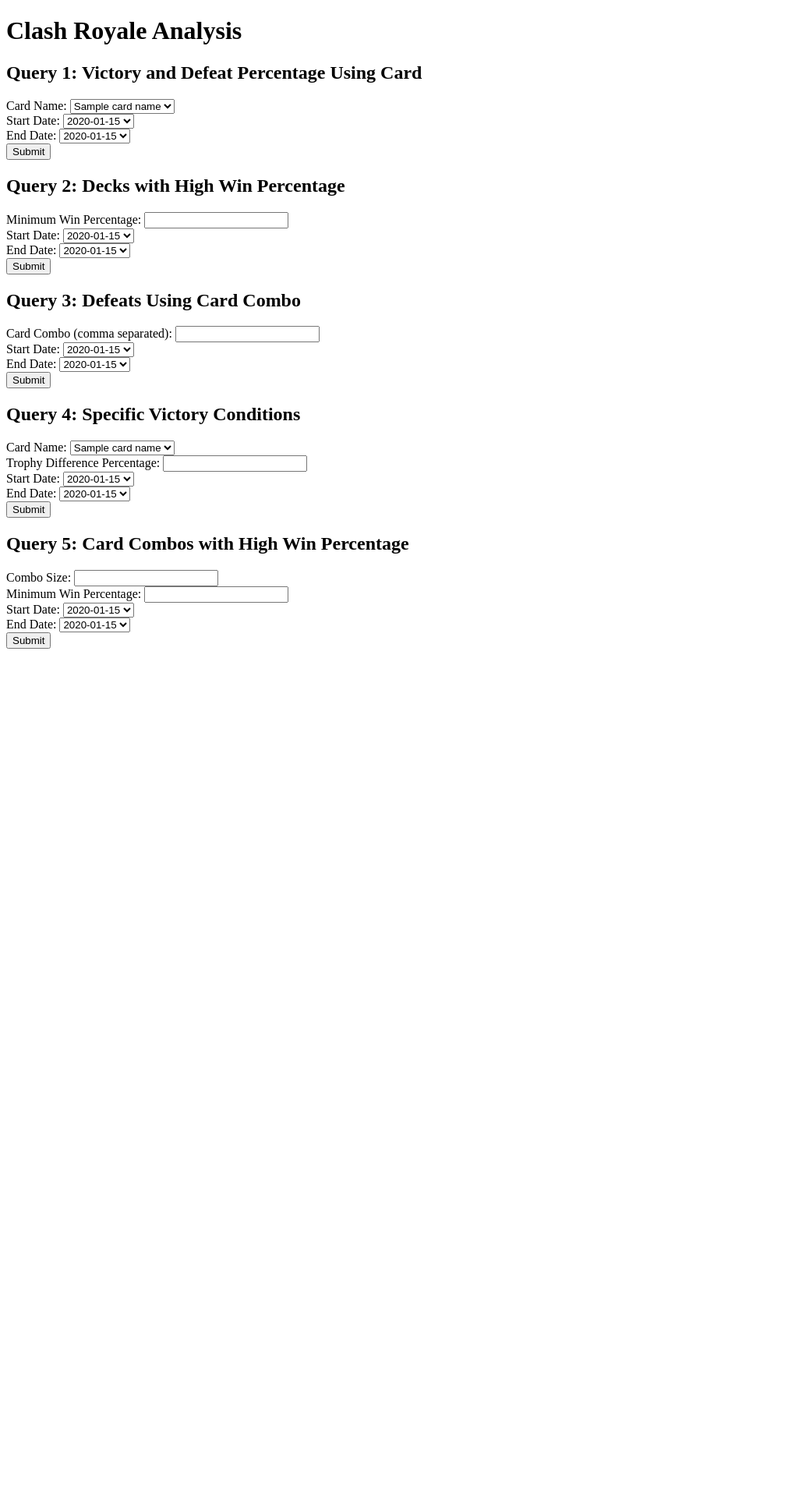
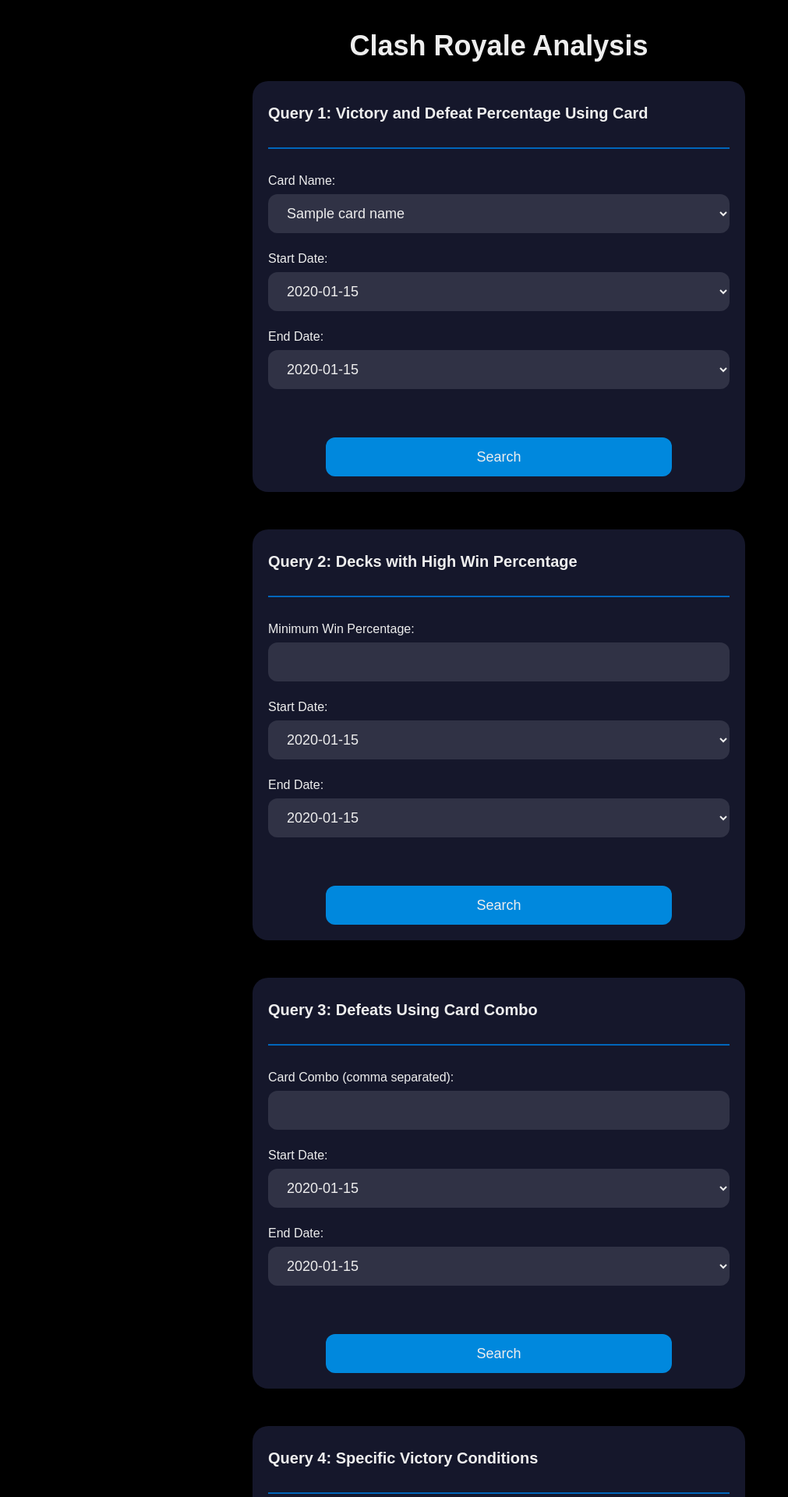
Before and after one commit to pedronatanaelfs/clash_royale_bd, a Flask app: template templates/index.html in a window 1280 px wide. Shown: the top 1920 px of the page at 78% size, without its empty margins (0-1011 px from the left). Before the commit the page ends 832 px from the top, so only its background shows below. Run offline with Flask 3, Linux system fonts and the light colour scheme; the template is opened without the code that fills it: most values are stand-ins (such as "Sample title", 1, 10 or a date in 2020).

Commit message:
adicionando interface gráfica principal

```diff
--- /dev/null
+++ b/static/main.css
@@ -0,0 +1,87 @@
+body {
+    align-items: center;
+    background-color: #000;
+    display: flex;
+    flex-direction: column;
+    height: 100vh;
+  }
+
+  form {
+    background-color: #15172b;
+    border-radius: 20px;
+    box-sizing: border-box;
+    padding: 20px;
+    max-width: 50%;
+    margin-bottom: 48px;
+  }
+
+  .projectTitle{
+    color: #eee;
+    font-family: sans-serif;
+    font-size: 36px;
+    font-weight: 600;
+    margin-top: 30px;
+  }
+
+  .queryTitle {
+    color: #eee;
+    font-family: sans-serif;
+    font-size: 20px;
+    font-weight: 600;
+    margin-top: 10px;
+    margin-bottom: 32px;
+  }
+
+  .component-container {
+    position: relative;
+    width: 100%;
+  }
+
+  .selectBox {
+    background-color: #303245;
+    border-radius: 12px;
+    border: 0;
+    box-sizing: border-box;
+    color: #eee;
+    font-size: 18px;
+    height: 50px;
+    outline: 0;
+    padding: 0px 20px 0;
+    margin: 8px 0 24px 0;
+    width: 100%;
+  }
+
+  .componentTitle {
+    color: #eee;
+    font-family: sans-serif;
+    font-size: 16px;
+  }
+
+  .searchButton {
+    background-color: #08d;
+    border-radius: 12px;
+    border: 0;
+    box-sizing: border-box;
+    color: #eee;
+    cursor: pointer;
+    font-size: 18px;
+    height: 50px;
+    margin-top: 38px;
+    outline: 0;
+    text-align: center;
+    width: 75%;
+  }
+
+  .searchButton:active {
+    background-color: #06b;
+  }
+
+  .buttonContainer{
+    display: flex;
+    justify-content: center;
+  }
+
+  hr.divider{
+    margin-bottom: 32px;
+    border: 1px solid #06b;
+  }
--- a/templates/index.html
+++ b/templates/index.html
@@ -4,133 +4,166 @@
     <meta charset="UTF-8">
     <meta name="viewport" content="width=device-width, initial-scale=1.0">
     <title>Clash Royale Analysis</title>
+    <link rel="stylesheet" href="{{ url_for('static', filename='main.css') }}" />
 </head>
 <body>
-    <h1>Clash Royale Analysis</h1>
+    <h1 class="projectTitle">Clash Royale Analysis</h1>
+    <form action="/victory_percentage" method="post">
+        <h2 class="queryTitle">Query 1: Victory and Defeat Percentage Using Card</h2>
+        <hr class="divider">
 
-    <h2>Query 1: Victory and Defeat Percentage Using Card</h2>
-    <form action="/victory_percentage" method="post">
-        <label for="card_name">Card Name:</label>
-        <select id="card_name" name="card_name" required>
+        <div class="component-container">
+            <label class="componentTitle" for="card_name">Card Name:</label>
+
+            <select id="card_name" class="selectBox" name="card_name" required>
                 {% for card_name in card_names %}
                 <option value="{{ card_name }}">{{ card_name }}</option>
                 {% endfor %}
             </select>
-        <br>
-        <label for="start_time">Start Date:</label>
-        <select id="start_time" name="start_time" required>
+
+            <label for="start_time" class="componentTitle">Start Date:</label>
+
+            <select id="start_time"  class="selectBox" name="start_time" required>
                 {% for battle_date in battle_dates %}
                 <option value="{{ battle_date }}">{{ battle_date }}</option>
                 {% endfor %}
             </select>
-        <br>
-        <label for="end_time">End Date:</label>
-        <select id="end_time" name="end_time" required>
+
+            <label for="end_time" class="componentTitle">End Date:</label>
+
+            <select id="end_time" class="selectBox" name="end_time" required>
                 {% for battle_date in battle_dates %}
                 <option value="{{ battle_date }}">{{ battle_date }}</option>
                 {% endfor %}
             </select>
-        <br>
-        <button type="submit">Submit</button>
+            <div class="buttonContainer">
+                <button class="searchButton" type="submit">Search</button>
+            </div>
+        </div>
     </form>
 
-    <h2>Query 2: Decks with High Win Percentage</h2>
     <form action="/high_win_decks" method="post">
-        <label for="win_percentage">Minimum Win Percentage:</label>
-        <input type="number" id="win_percentage" name="win_percentage" required>
-        <br>
-        <label for="start_time_deck">Start Date:</label>
-        <select id="start_time_deck" name="start_time_deck" required>
+        <div class="queryTitle">Query 2: Decks with High Win Percentage</div>
+        <hr class="divider">
+
+        <div class="component-container">
+            <label for="win_percentage" class="componentTitle">Minimum Win Percentage:</label>
+            <input type="number" class="selectBox" id="win_percentage" name="win_percentage" required>
+
+            <label for="start_time_deck" class="componentTitle">Start Date:</label>
+            <select id="start_time_deck" class="selectBox" name="start_time_deck" required>
                 {% for battle_date in battle_dates %}
                 <option value="{{ battle_date }}">{{ battle_date }}</option>
                 {% endfor %}
             </select>
-        <br>
-        <label for="end_time_deck">End Date:</label>
-        <select id="end_time_deck" name="end_time_deck" required>
+
+            <label for="end_time_deck" class="componentTitle">End Date:</label>
+            <select id="end_time_deck" class="selectBox" name="end_time_deck" required>
                 {% for battle_date in battle_dates %}
                 <option value="{{ battle_date }}">{{ battle_date }}</option>
                 {% endfor %}
             </select>
-        <br>
-        <button type="submit">Submit</button>
+
+            <div class="buttonContainer">
+                <button class="searchButton" type="submit">Search</button>
+            </div>
+        </div>
     </form>
 
-    <h2>Query 3: Defeats Using Card Combo</h2>
+
     <form action="/defeats_with_combo" method="post">
-        <label for="combo">Card Combo (comma separated):</label>
-        <input type="text" id="combo" name="combo" required>
-        <br>
-        <label for="start_time_combo">Start Date:</label>
-        <select id="start_time_combo" name="start_time_combo" required>
+        <h2 class="queryTitle">Query 3: Defeats Using Card Combo</h2>
+        <hr class="divider">
+
+        <div class="component-container">
+            <label for="combo"class="componentTitle" >Card Combo (comma separated):</label>
+            <input type="text"class="selectBox"  id="combo" name="combo" required>
+
+            <label for="start_time_combo" class="componentTitle">Start Date:</label>
+            <select id="start_time_combo" class="selectBox" name="start_time_combo" required>
                 {% for battle_date in battle_dates %}
                 <option value="{{ battle_date }}">{{ battle_date }}</option>
                 {% endfor %}
             </select>
-        <br>
-        <label for="end_time_combo">End Date:</label>
-        <select id="end_time_combo" name="end_time_combo" required>
+
+            <label for="end_time_combo" class="componentTitle">End Date:</label>
+            <select id="end_time_combo" class="selectBox" name="end_time_combo" required>
                 {% for battle_date in battle_dates %}
                 <option value="{{ battle_date }}">{{ battle_date }}</option>
                 {% endfor %}
             </select>
-        <br>
-        <button type="submit">Submit</button>
+
+            <div class="buttonContainer">
+                <button class="searchButton" type="submit">Search</button>
+            </div>
+        </div>
     </form>
 
-    <h2>Query 4: Specific Victory Conditions</h2>
     <form action="/specific_victories" method="post">
-        <label for="card_name_victory">Card Name:</label>
-        <select id="card_name_victory" name="card_name_victory" required>
+        <h2 class="queryTitle">Query 4: Specific Victory Conditions</h2>
+        <hr class="divider">
+
+        <div class="component-container">
+            <label for="card_name_victory" class="componentTitle">Card Name:</label>
+            <select id="card_name_victory" class="selectBox" name="card_name_victory" required>
                 {% for card_name in card_names %}
                 <option value="{{ card_name }}">{{ card_name }}</option>
                 {% endfor %}
-        </select>
-        <br>
-        <label for="trophy_diff">Trophy Difference Percentage:</label>
-        <input type="number" id="trophy_diff" name="trophy_diff" required>
-        <br>
-        <label for="start_time_victory">Start Date:</label>
-        <select id="start_time_victory" name="start_time_victory" required>
+            </select>''
+
+            <label for="trophy_diff" class="componentTitle">Trophy Difference Percentage:</label>
+            <input type="number" class="selectBox"   id="trophy_diff" name="trophy_diff" required>
+
+            <label for="start_time_victory" class="componentTitle">Start Date:</label>
+            <select id="start_time_victory" class="selectBox" nam name="start_time_victory" required>
                 {% for battle_date in battle_dates %}
                 <option value="{{ battle_date }}">{{ battle_date }}</option>
                 {% endfor %}
             </select>
-        <br>
-        <label for="end_time_victory">End Date:</label>
-        <select id="end_time_victory" name="end_time_victory" required>
+
+            <label for="end_time_victory" class="componentTitle">End Date:</label>
+            <select id="end_time_victory" class="selectBox" nam name="end_time_victory" required>
                 {% for battle_date in battle_dates %}
                 <option value="{{ battle_date }}">{{ battle_date }}</option>
                 {% endfor %}
             </select>
-        <br>
-        <button type="submit">Submit</button>
+
+            <div class="buttonContainer">
+                <button class="searchButton" type="submit">Search</button>
+            </div>
+        </div>
     </form>
 
-    <h2>Query 5: Card Combos with High Win Percentage</h2>
+
     <form action="/high_win_combos" method="post">
-        <label for="combo_size">Combo Size:</label>
-        <input type="number" id="combo_size" name="combo_size" required>
-        <br>
-        <label for="win_percentage_combo">Minimum Win Percentage:</label>
-        <input type="number" id="win_percentage_combo" name="win_percentage_combo" required>
-        <br>
-        <label for="start_time_combo">Start Date:</label>
-        <select id="start_time_combo" name="start_time_combo" required>
+        <h2 class="queryTitle">Query 5: Card Combos with High Win Percentage</h2>
+        <hr class="divider">
+
+        <div class="component-container">
+            <label for="combo_size" class="componentTitle">Combo Size:</label>
+            <input type="number"  class="selectBox" id="combo_size" name="combo_size" required>
+
+            <label for="win_percentage_combo" class="componentTitle">Minimum Win Percentage:</label>
+            <input type="number" class="selectBox" id="win_percentage_combo" name="win_percentage_combo" required>
+
+            <label for="start_time_combo" class="componentTitle">Start Date:</label>
+            <select id="start_time_combo" class="selectBox" name="start_time_combo" required>
                 {% for battle_date in battle_dates %}
                 <option value="{{ battle_date }}">{{ battle_date }}</option>
                 {% endfor %}
             </select>
-        <br>
-        <label for="end_time_combo">End Date:</label>
-        <select id="end_time_combo" name="end_time_combo" required>
+
+            <label for="end_time_combo" class="componentTitle">End Date:</label>
+            <select id="end_time_combo" class="selectBox" name="end_time_combo" required>
                 {% for battle_date in battle_dates %}
                 <option value="{{ battle_date }}">{{ battle_date }}</option>
                 {% endfor %}
             </select>
-        <br>
-        <button type="submit">Submit</button>
+
+            <div class="buttonContainer">
+                <button class="searchButton" type="submit">Search</button>
+            </div>
+        </div>
     </form>
-
 </body>
 </html>
```
Lines whose indentation alone changed are shown as unchanged.
